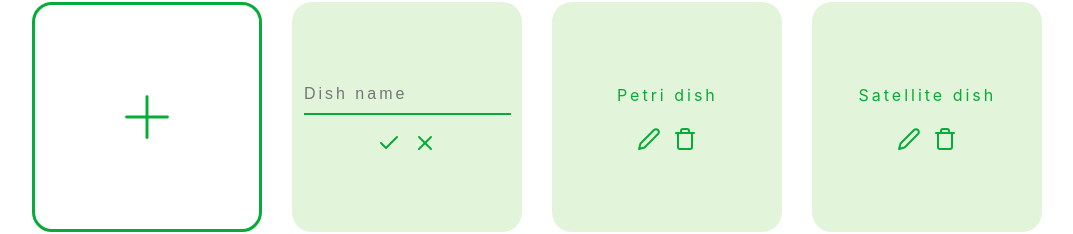
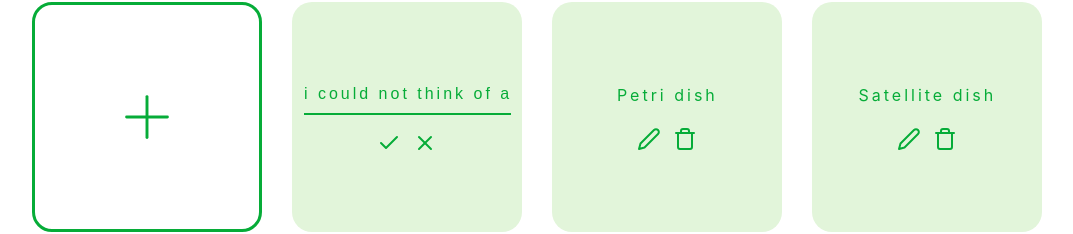
Before and after one commit to jenniferyhwu/pd-starter-app, a React (Create React App) app: page / in a window 1280 px wide. Both pictures are taken after a click on the button 459 px from the left and 381 px from the top of the page. Shown: the part 166-400 px from the top of the page, without its empty margins (70-1143 px from the left). Built offline with nearby package versions, Linux system fonts and the light colour scheme.

Commit message:
prefills input when editing dish

```diff
--- a/src/components/Card.tsx
+++ b/src/components/Card.tsx
@@ -19,6 +19,7 @@ type CardProps = (UnsetCardProps | SetCardProps) & {
 
 interface InputFormProps {
   inputRef: React.RefObject<HTMLInputElement>;
+  name?: string;
   onInputKeyDown: (key: React.KeyboardEvent<HTMLInputElement>) => void;
   onInputChangeConfirm: () => void;
   onInputChangeCancel: () => void;
@@ -123,25 +124,11 @@ const UnsetContainer = styled(Container)`
 
 const SetContainer = styled(Container)`
   background: ${constants.color.palegreen};
-
-  /* :hover {
-    .name--container::before {
-      background: black;
-      opacity: 0.5;
-    }
-
-    .name--text {
-      color: ${constants.color.white};
-    }
-
-    .name--action {
-      opacity: 1;
-    }
-  } */
 `;
 
 const InputForm: React.FC<InputFormProps> = ({
   inputRef,
+  name = "",
   onInputKeyDown = () => {},
   onInputChangeConfirm = () => {},
   onInputChangeCancel = () => {},
@@ -149,10 +136,11 @@ const InputForm: React.FC<InputFormProps> = ({
   <>
     <CardInput
       placeholder="Dish name"
+      value={name}
       maxLength={80}
       onKeyDown={(e) => onInputKeyDown(e)}
       ref={inputRef}
-    ></CardInput>
+    />
     <ButtonContainer>
       <ActionButton onClick={onInputChangeConfirm} aria-label="confirm">
         <Check />
@@ -229,6 +217,7 @@ const SetCard: React.FC<SetCardProps> = ({ name, onEdit, onDelete }) => {
         {editing ? (
           <InputForm
             inputRef={inputRef}
+            name={name}
             onInputKeyDown={onKeyDownEdit}
             onInputChangeConfirm={onInternalEdit}
             onInputChangeCancel={() => setEditing(false)}
```
